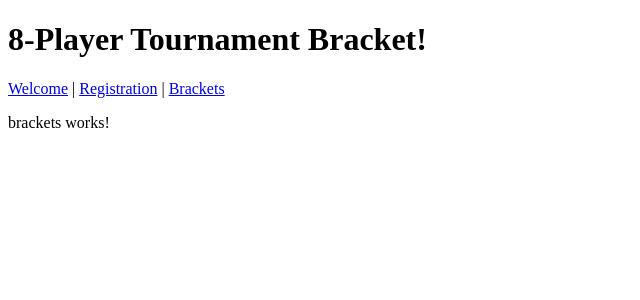
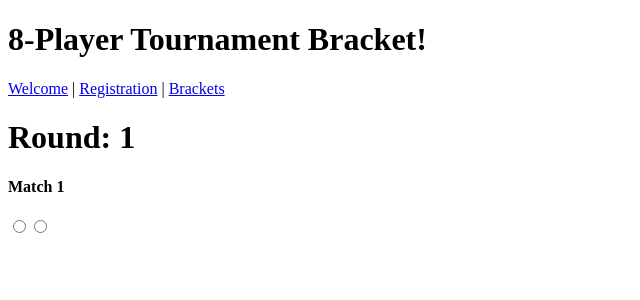
Before and after one commit to TheBarronReportCodes/Tournament, an Angular app: page /brackets in a window 1280 px wide. Shown: the top 300 px of the page, without its empty margins (0-640 px from the left). Built offline with nearby package versions, Linux system fonts and the light colour scheme.

Commit message:
Setting up radio buttons to make sure information from rosterService getContestants() is working correctly

```diff
--- a/src/app/tournament/brackets/brackets.component.html
+++ b/src/app/tournament/brackets/brackets.component.html
@@ -1,2 +1,11 @@
-<p>brackets works!</p>
-<p>{{ showContestants() }}</p>
+<h1>Round: 1</h1>
+<p>{{ players }}</p>
+<h4>Match 1</h4>
+<input type="radio"
+       name="matchOne"
+       value="players[0]">
+<label for="players[0]">{{ players[0] }}</label>
+<input type="radio"
+       name="matchOne"
+       value="players[1]">
+<label for="players[1]">{{ players[1] }}</label>
--- a/src/app/tournament/brackets/brackets.component.ts
+++ b/src/app/tournament/brackets/brackets.component.ts
@@ -7,14 +7,12 @@ import { RosterService } from '../../services/roster.service';
   styleUrls: ['./brackets.component.css']
 })
 export class BracketsComponent implements OnInit {
+  public players: String[];
 
   constructor(private rosterService: RosterService) { }
 
   ngOnInit(): void {
-  }
-
-  showContestants() {
-	this.rosterService.getContestants.toString();
+	this.players = this.rosterService.getContestants();
   }
 
 }
```
